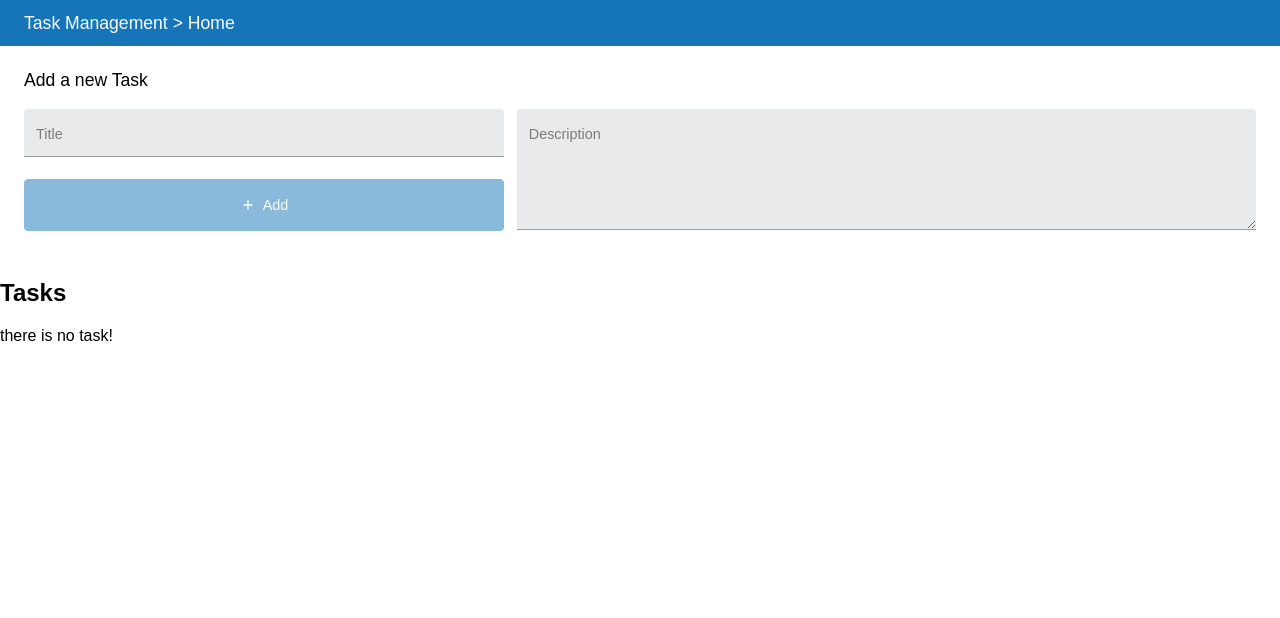
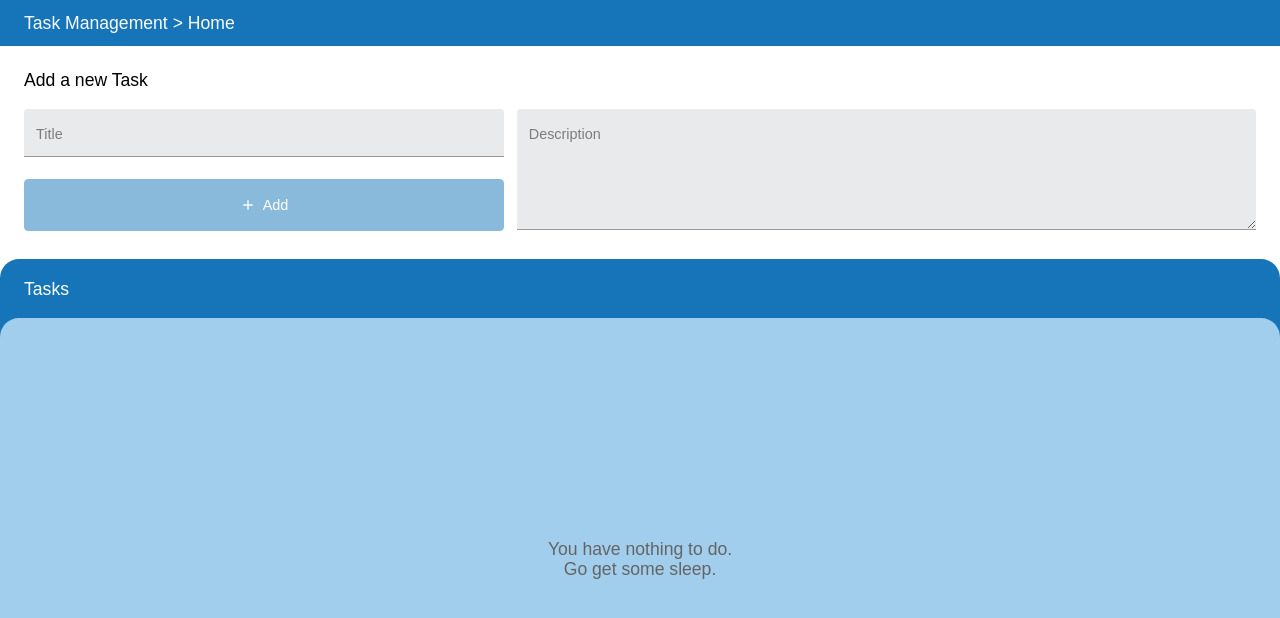
Before and after one commit to gorjiali/task-management, a React (Create React App) app: page / in a window 1280 px wide. Shown: the top 618 px of the page. Built offline with nearby package versions, Linux system fonts and the light colour scheme.

Commit message:
TaskList style

```diff
--- a/src/components/TaskList.js
+++ b/src/components/TaskList.js
@@ -1,18 +1,26 @@
 import * as React from "react";
 import TaskCard from "./TaskCard";
 import {TasksContext} from "../contexts/TasksContext";
+import styles from "./TaskList.module.scss";
 
 function TaskList() {
   const {tasks} = React.useContext(TasksContext);
 
   return (
-    <section>
-      <h2>Tasks</h2>
-      <div>
+    <section className={styles.container}>
+      <h2 className={styles.header}>Tasks</h2>
+      <div className={styles.listWrapper}>
         {!tasks.length ? (
-          <p>there is no task!</p>
+          <div className={styles.emptyMsg}>
+            <span>You have nothing to do.</span>
+            <span>Go get some sleep.</span>
+          </div>
         ) : (
-          tasks.map((task) => <TaskCard key={task.id} task={task} />)
+          <div className={styles.list}>
+            {tasks.map((task) => (
+              <TaskCard key={task.id} task={task} />
+            ))}
+          </div>
         )}
       </div>
     </section>
--- /dev/null
+++ b/src/components/TaskList.module.scss
@@ -0,0 +1,46 @@
+@import "./../styles/variables";
+@import "./../styles/mixins";
+
+.container {
+  background-color: $primary-color;
+  border-radius: 1.2rem 1.2rem 0 0;
+  flex: 1;
+  display: flex;
+  flex-direction: column;
+  overflow-y: auto;
+
+  .header {
+    @include main-header;
+    color: #fff;
+    padding: 1.2rem 1.5rem;
+  }
+
+  .listWrapper {
+    background-color: $secondary-color;
+    border-radius: 1.2rem 1.2rem 0 0;
+    padding: .3rem 1.5rem;
+    flex: 1;
+    padding: 1.5rem 1rem;
+    overflow-y: auto;
+
+    .emptyMsg {
+      display: flex;
+      height: 100%;
+      flex-direction: column;
+      justify-content: center;
+      align-items: center;
+      font-size: 1.1rem;
+      color: rgb(100, 100, 100);
+    }
+
+    .list {
+      display: grid;
+      grid-template-columns: repeat(auto-fill, minmax(10.5rem, 1fr));
+      grid-template-rows: repeat(auto-fill, 13rem);
+      gap: 1.4rem;
+      justify-content: center;
+
+    }
+  }
+
+}
```
